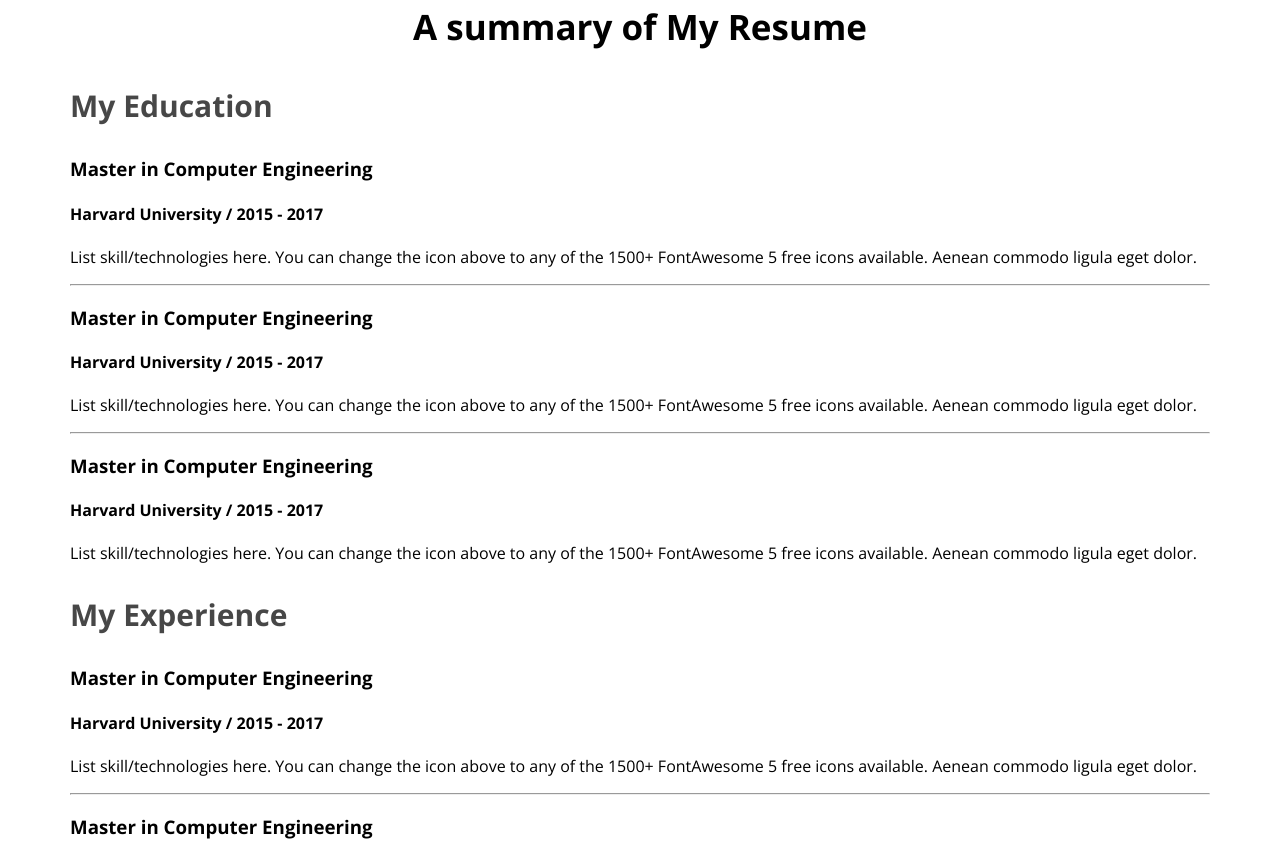
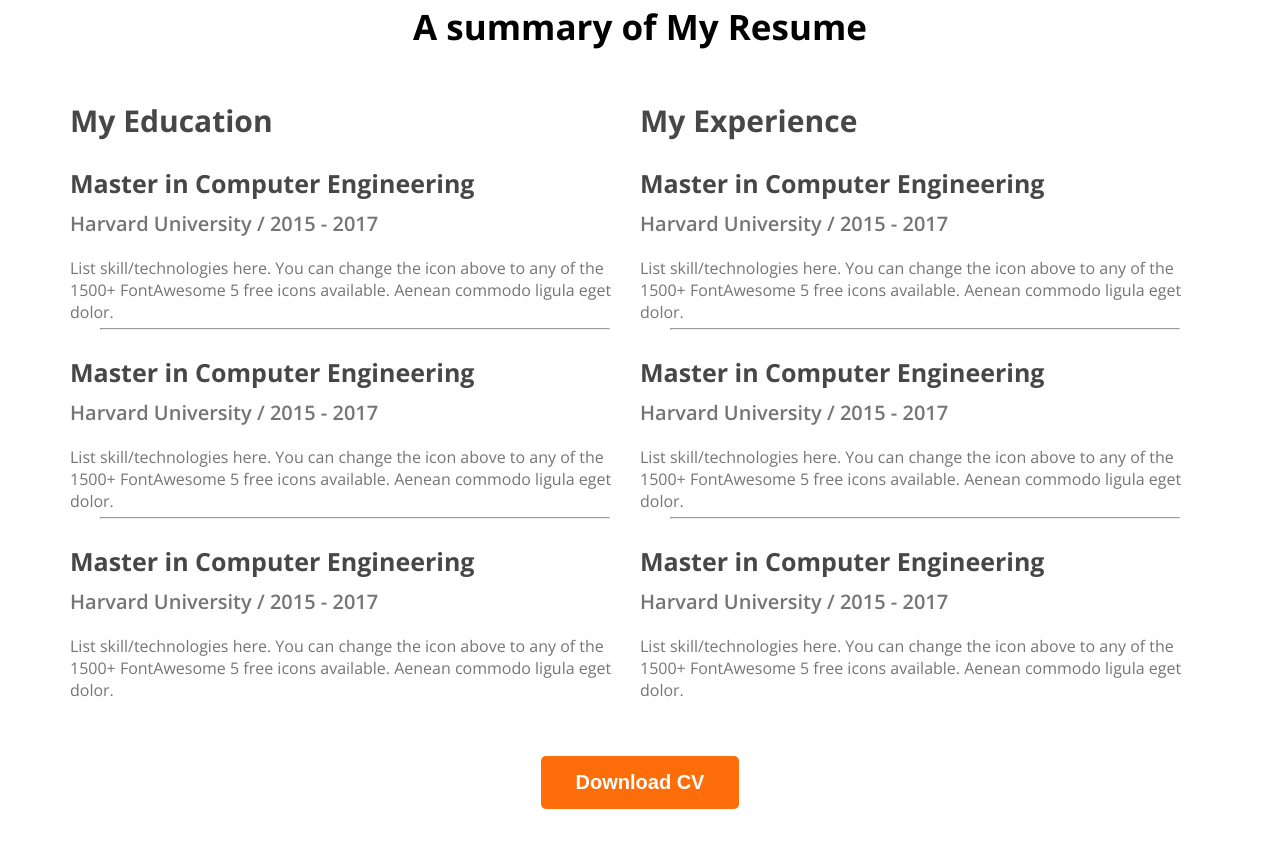
Before and after one commit to raselmonitor/portfolio-website, a plain HTML site: page index.html in a window 1280 px wide. Shown: the part 2099-2941 px from the top of the page. After the commit the page ends 2916 px from the top, so only its background shows below. Drawn offline with nearby package versions, Linux system fonts and the light colour scheme.

Commit message:
main section complited

```diff
--- a/index.html
+++ b/index.html
@@ -153,6 +153,9 @@
                     </div>
                 </div>
             </div>
+            <div class="download-cv">
+                <button class="btn-primary">Download CV</button>
+            </div>
         </section>
     </main>
     <footer></footer>
--- a/portfolio.css
+++ b/portfolio.css
@@ -180,8 +180,45 @@ main section {
 }
 
 /* Resume Section Styles */
+
+.resume-container {
+    display: flex;
+}
+
+.resume-container hr{
+    margin: 0px 30px;
+}
+
 .resume-colum-title {
     color: #474747;
     font-size: 30px;
     font-weight: 700;
+    margin: 15px 0px;
 }
+
+.resume-item-dsp {
+    color: #757575;
+    font-size: 16px;
+    font-weight: 400;
+    margin: 5px 0px;
+}
+
+.resume-item-instute {
+    color: #757575;
+    font-size: 20px;
+    font-weight: 600;
+    margin-bottom: 20px;
+    margin-top: 0px;
+}
+
+.resume-item-title {
+    color: #474747;
+    font-size: 25px;
+    font-weight: 700;
+    margin-bottom: 10px;
+}
+
+.download-cv{
+    text-align: center;
+    margin-top: 50px;
+}
```
